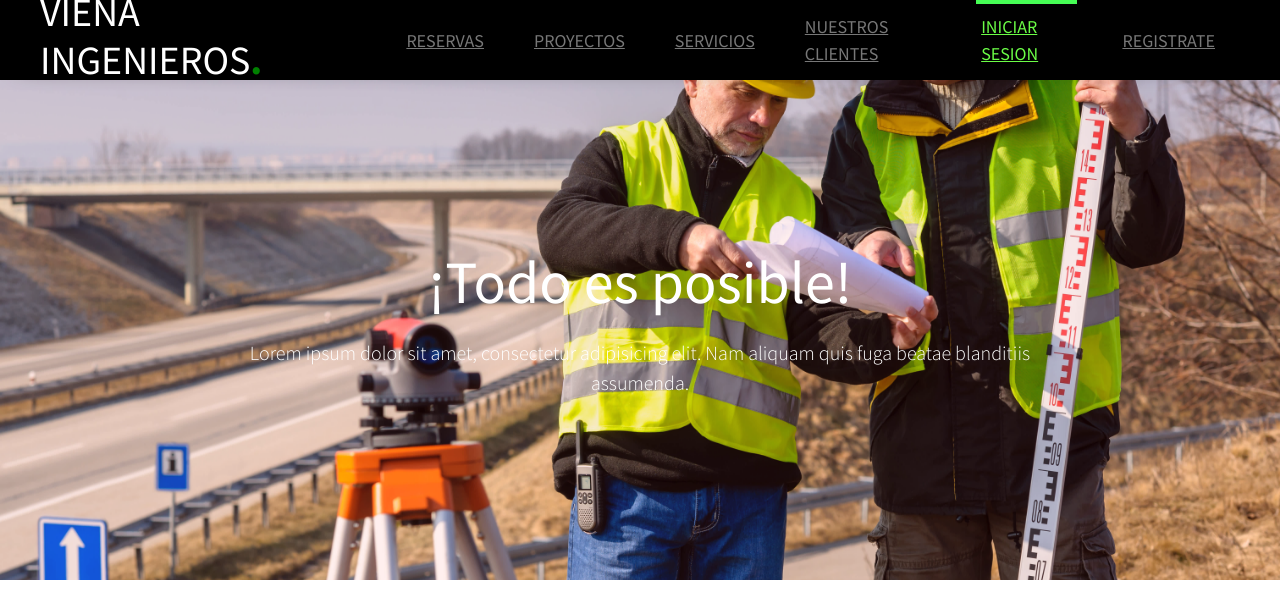
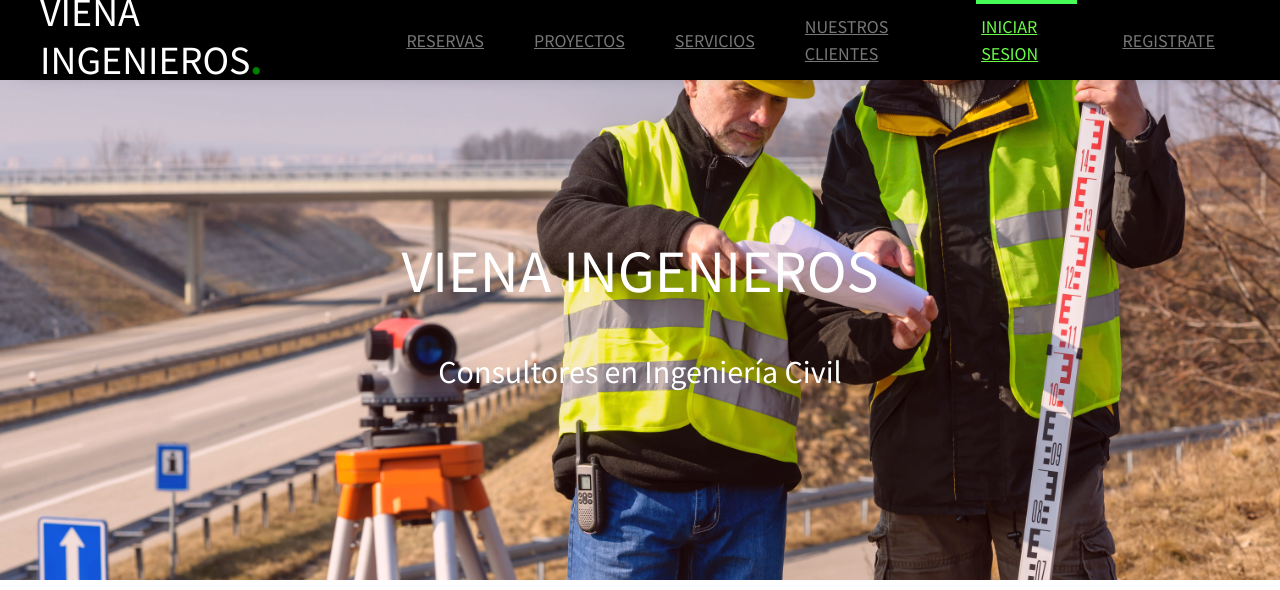
Before and after one commit to ZSRubi/VN-LA1, a PHP site: page / in a window 1280 px wide. Shown: the top 590 px of the page. Run offline with PHP 8.4, Linux system fonts and the light colour scheme; some libraries are stand-ins or nearby versions; some web fonts are replaced.

Commit message:
Update index.php

```diff
--- a/VN LA/index.php
+++ b/VN LA/index.php
@@ -83,8 +83,8 @@
 
     <div class="container-cover">
         <div class="container-info-cover">
-            <h1>¡Todo es posible!</h1>
-            <p>Lorem ipsum dolor sit amet, consectetur adipisicing elit. Nam aliquam quis fuga beatae blanditiis assumenda.</p>
+            <h1>VIENA INGENIEROS</h1>
+            <p><h2>Consultores en Ingeniería Civil</h2></p>
         </div>
 </div >
 
```
